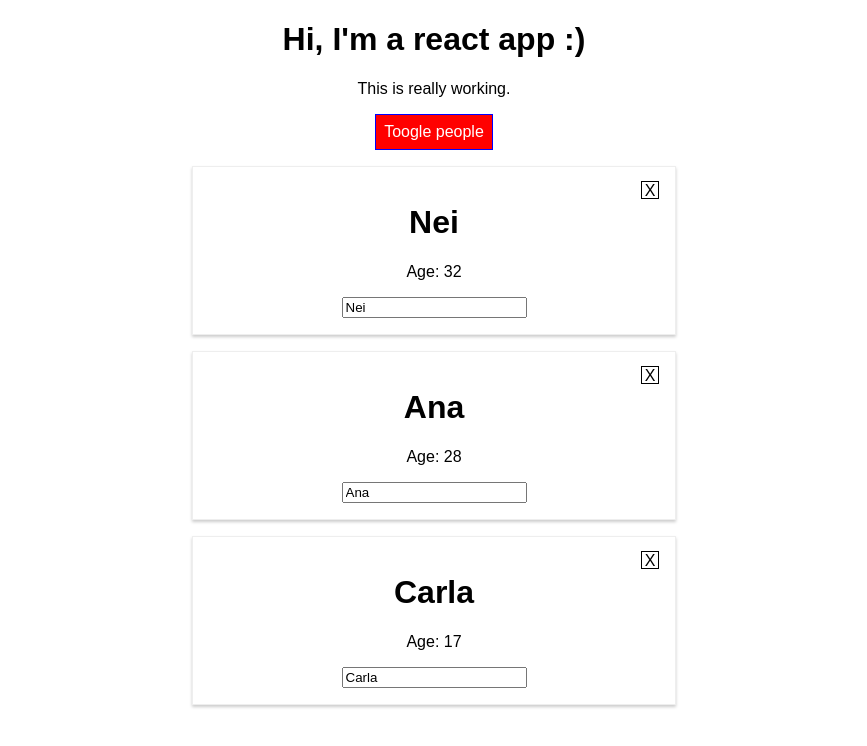
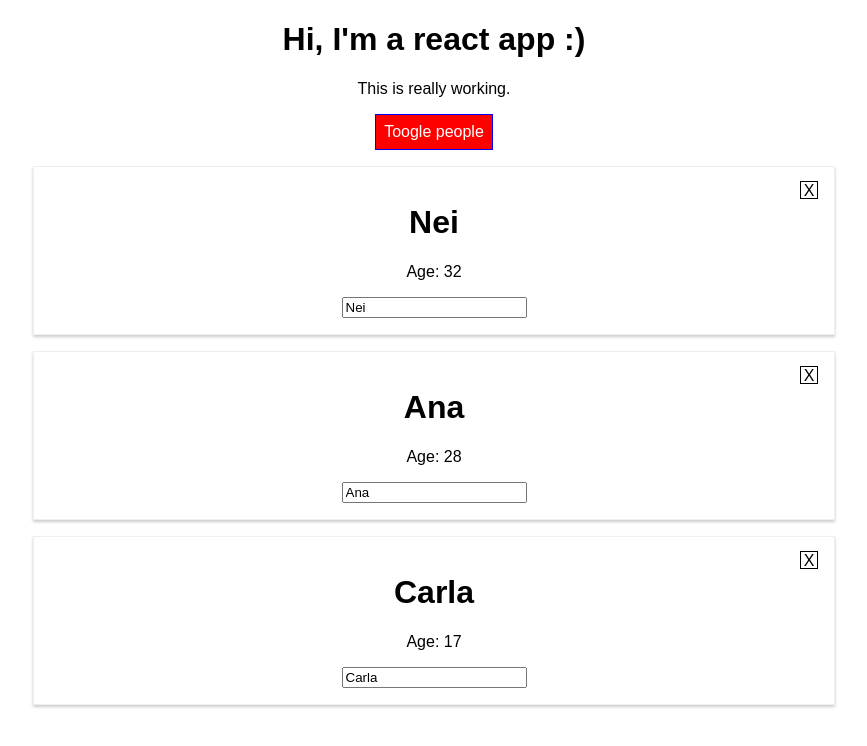
Before and after one commit to neigdias/react-app, a React (Create React App) app: page / in a window 1280 px wide. Both pictures are taken after a click on the button "Toogle people". Shown: the top 746 px of the page, without its empty margins (206-1073 px from the left). Built offline with nearby package versions, Linux system fonts and the light colour scheme.

Commit message:
Commented Radium support to use an alternative way

```diff
--- a/src/App.js
+++ b/src/App.js
@@ -1,6 +1,6 @@
 import React, { Component } from 'react';
 import './App.css';
-import Radium, {StyleRoot} from 'radium';
+//import Radium, {StyleRoot} from 'radium';
 import Person from './Person/Person';
 
 class App extends Component {
@@ -78,23 +78,26 @@
         </div>
       );
       style.backgroundColor = 'red';
+/* Radium style
       style[':hover'] = {
         backgroundColor: 'salmon',
         color: 'black'
       };
+*/
     }
 
     return (
-      <StyleRoot>
+      //<StyleRoot> - Radium tag
       <div className="App">
         <h1>Hi, I'm a react app :)</h1>
         <p className={classes.join(' ')}>This is really working.</p>
         <button style={style} onClick={this.tooglePeopleHandler}>Toogle people</button>
         {people}
       </div>
-      </StyleRoot>
+      //</StyleRoot> - Radium tag
     );
   }
 }
 
-export default Radium(App);
+//export default Radium(App);
+export default App;
--- a/src/Person/Person.js
+++ b/src/Person/Person.js
@@ -1,15 +1,15 @@
 import React from 'react';
 import './Person.css';
-import Radium from 'radium';
 
 const person = (props) => {
+    /*Radium tag
     const style = {
         '@media (min-width: 500px)' :{
             width: '450px'
         }
-    }
+    }*/
     return (
-        <div className="Person" style={style} >
+        <div className="Person">
             <div className="PersonClose" onClick={props.click}>X</div>
             <h1>{props.name}</h1>
             <p>Age: {props.age}</p>
@@ -17,4 +17,4 @@
         </div>
     );
 }
-export default Radium(person);
+export default person;
```
